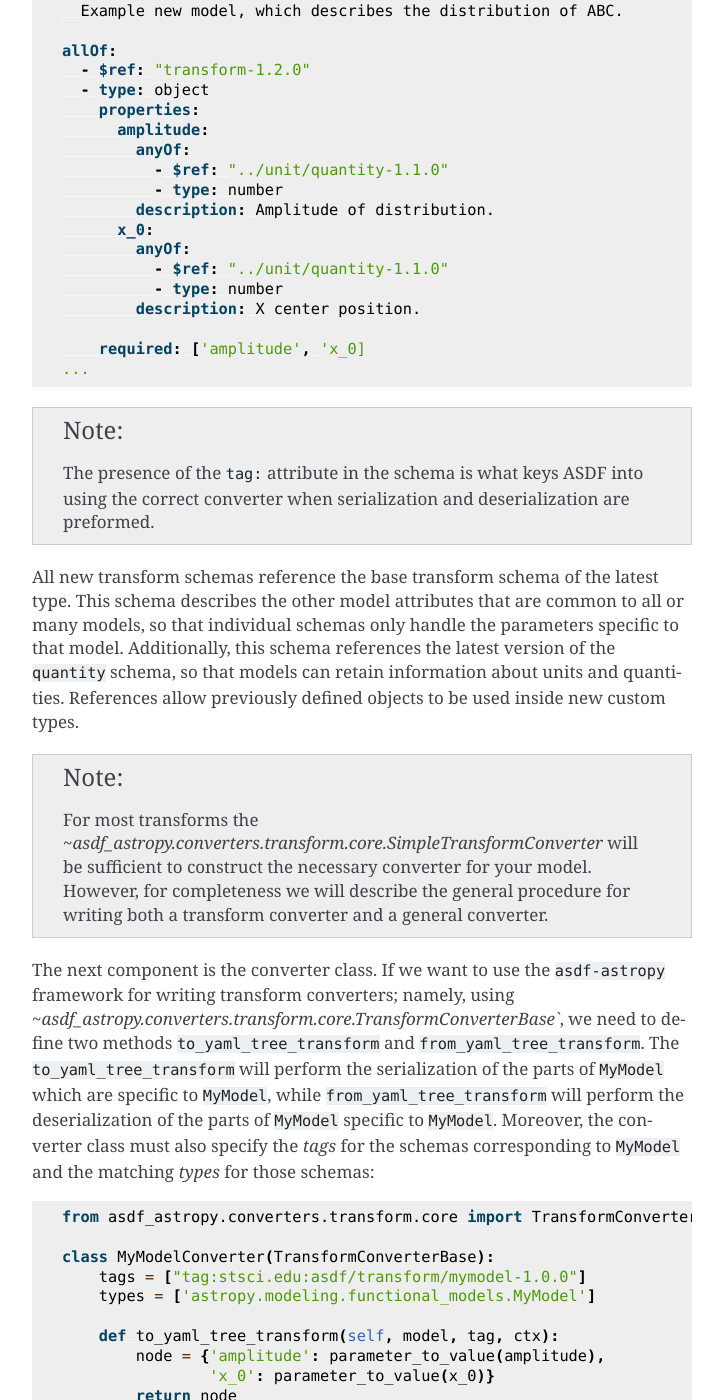
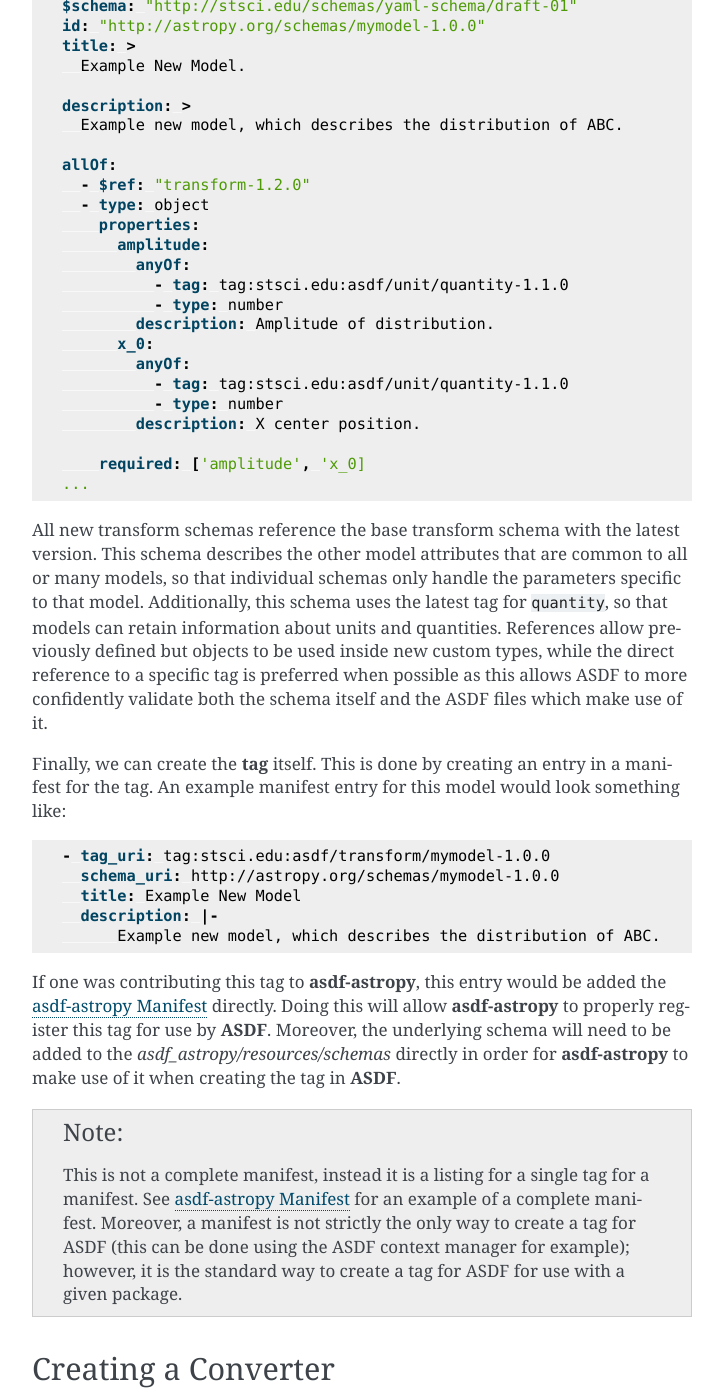
Before and after one commit to astropy/asdf-astropy, a Sphinx documentation site: the page built from docs/asdf-astropy/example.rst, in a window 1280 px wide and 1400 px high, scrolled down 593 px. Shown: the whole window, without its empty margins (388-1111 px from the left). Built offline with Sphinx 7.4.7, drawn with Linux system fonts in a browser that asks for light colours; the version number could not be read and is left out; some of the changed text lies outside the part shown.

Commit message:
Address eslavich's comments on example.rst

```diff
--- a/docs/asdf-astropy/example.rst
+++ b/docs/asdf-astropy/example.rst
@@ -7,12 +7,18 @@
 
 In this example, we will show how to implement serialization for a new
 `~astropy.modeling.Model` object, but the basic principles apply to
-serialization of other ``astropy`` objects. As mentioned, adding a new object
-to ``asdf-astropy`` requires both a converter and a tagged-schema.
+serialization of other **astropy** objects. As mentioned, adding a new object
+to **asdf-astropy** requires both a tag and a converter.
 
-All schemas for transforms are currently defined within the asdf-transform-schemas.
-Any new serializable transforms can have a corresponding new schema here. Let's
-consider a new model called ``MyModel``, a new model in ``astropy.modeling.functional_models``
+Creating the Tag
+----------------
+
+All of the tags for transforms (**astropy** models) are currently defined within
+the asdf-transform-schemas, along side the schemas which compose them.
+Any new serializable **astropy** model will require the creation of a new tag,
+which will likely require the creation of a new schema.
+
+Let's consider a new model called ``MyModel``, a new model in ``astropy.modeling.functional_models``
 that has two parameters ``amplitude`` and ``x_0``. We would like to strictly require both
 of these parameters be set. We would also like to specify that these parameters can
 either be numeric type, or ``astropy.units.quantity`` type. A schema describing this
@@ -37,48 +42,79 @@
         properties:
           amplitude:
             anyOf:
-              - $ref: "../unit/quantity-1.1.0"
+              - tag: tag:stsci.edu:asdf/unit/quantity-1.1.0
               - type: number
             description: Amplitude of distribution.
           x_0:
             anyOf:
-              - $ref: "../unit/quantity-1.1.0"
+              - tag: tag:stsci.edu:asdf/unit/quantity-1.1.0
               - type: number
             description: X center position.
 
         required: ['amplitude', 'x_0]
     ...
 
+All new transform schemas reference the base transform schema with the latest
+version. This schema describes the other model attributes that are common to all
+or many models, so that individual schemas only handle the parameters specific
+to that model. Additionally, this schema uses the latest tag for ``quantity``,
+so that models can retain information about units and quantities. References allow
+previously defined but objects to be used inside new custom types, while the direct
+reference to a specific tag is preferred when possible as this allows ASDF to more
+confidently validate both the schema itself and the ASDF files which make use of it.
+
+Finally, we can create the **tag** itself. This is done by creating an entry in a
+manifest for the tag. An example manifest entry for this model would look something
+like:
+
+.. code-block:: yaml
+
+    - tag_uri: tag:stsci.edu:asdf/transform/mymodel-1.0.0
+      schema_uri: http://astropy.org/schemas/mymodel-1.0.0
+      title: Example New Model
+      description: |-
+          Example new model, which describes the distribution of ABC.
+
+If one was contributing this tag to **asdf-astropy**, this entry would be
+added the :ref:`asdf-astropy_manifest` directly. Doing this will allow
+**asdf-astropy** to properly register this tag for use by **ASDF**.
+Moreover, the underlying schema will need to be added to the
+`asdf_astropy/resources/schemas` directly in order for **asdf-astropy** to make
+use of it when creating the tag in **ASDF**.
+
 .. note::
-   The presence of the ``tag:`` attribute in the schema is what keys ASDF
-   into using the correct converter when serialization and deserialization
-   are preformed.
 
+   This is not a complete manifest, instead it is a listing for a single
+   tag for a manifest. See :ref:`asdf-astropy_manifest` for an example of
+   a complete manifest. Moreover, a manifest is not strictly the only way
+   to create a tag for ASDF (this can be done using the ASDF context manager
+   for example); however, it is the standard way to create a tag for ASDF
+   for use with a given package.
 
-All new transform schemas reference the base transform schema of the latest
-type. This schema describes the other model attributes that are common to all
-or many models, so that individual schemas only handle the parameters specific
-to that model. Additionally, this schema references the latest version
-of the ``quantity`` schema, so that models can retain information about units
-and quantities. References allow previously defined objects to be used inside
-new custom types.
+Creating a Converter
+--------------------
+
+The next component for enabling ASDF to serialize and deserialize an object
+is to create a **converter** class.
 
 .. note::
     For most transforms the
     `~asdf_astropy.converters.transform.core.SimpleTransformConverter` will be sufficient
     to construct the necessary converter for your model. However, for completeness
     we will describe the general procedure for writing both a transform converter
-    and a general converter.
+    and a more general converter.
 
-The next component is the converter class. If we want to use the ``asdf-astropy``
-framework for writing transform converters; namely, using
+Creating a Transform Converter
+^^^^^^^^^^^^^^^^^^^^^^^^^^^^^^
+
+If we want to use the **asdf-astropy** framework for writing transform converters; namely, using
 `~asdf_astropy.converters.transform.core.TransformConverterBase``, we need to define two methods
 ``to_yaml_tree_transform`` and ``from_yaml_tree_transform``. The ``to_yaml_tree_transform``
 will perform the serialization of the parts of ``MyModel`` which are specific to ``MyModel``,
 while ``from_yaml_tree_transform`` will perform the deserialization of the parts of
 ``MyModel`` specific to ``MyModel``. Moreover, the converter class must also
-specify the `tags` for the schemas corresponding to ``MyModel`` and the matching `types` for
-those schemas::
+specify the `tags` corresponding to ``MyModel`` and the matching python `types` for
+those `tags`::
 
     from asdf_astropy.converters.transform.core import TransformConverterBase, parameter_to_value
 
@@ -96,6 +132,14 @@
 
             return MyModel(amplitude=node['amplitude'], x_0=node['x_0'])
 
+If one was contributing this converter to **asdf-astropy**, this class would
+need to be instantiated and then added to the `TRANSFORM_CONVERTERS` list
+in the `~asdf_astropy.extensions` module. By doing this **asdf-astropy**
+will be able to properly register this converter with **ASDF** so that it
+can be used seamlessly when working with **ASDF**.
+
+Creating a General Converter
+^^^^^^^^^^^^^^^^^^^^^^^^^^^^
 
 If one needs to create a more general (e.g. non-transform) converter, say
 ``MyType``, then one will need to inherit from `asdf.extension.Converter`.
```
Also changed, not shown: other parts of docs/asdf-astropy/example.rst (+2 -3 lines).
